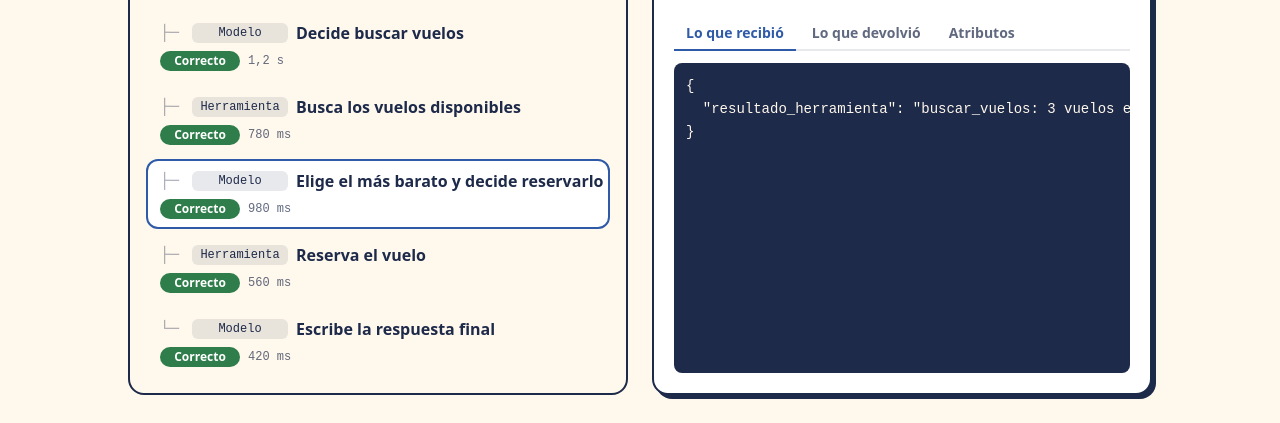
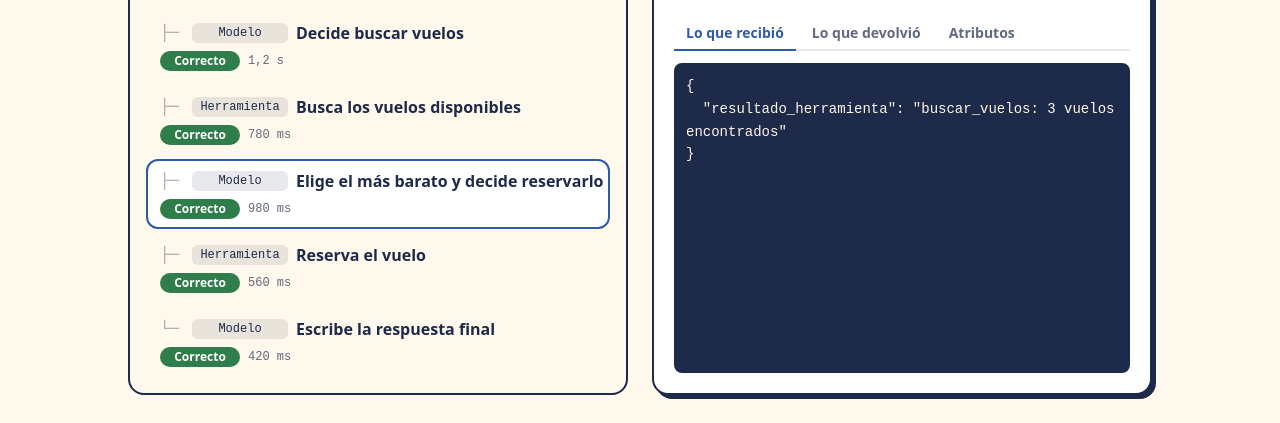
Before and after one commit to drojas-7u7/observabilidad-agentes, a React (Vite) app: page / in a window 1280 px wide. Both pictures are taken after a click on the button 378 px from the left and 3769 px from the top of the page. Shown: the part 3575-3998 px from the top of the page. Built offline with nearby package versions, Linux system fonts and the light colour scheme.

Commit message:
fix: ajuste de líneas largas en el panel de detalle

```diff
--- a/src/components/TraceExplorer/SpanDetail.tsx
+++ b/src/components/TraceExplorer/SpanDetail.tsx
@@ -80,7 +80,7 @@ function SpanDetailContent({ span }: { span: Span }) {
       <pre
         role="tabpanel"
         aria-label={activeTab.label}
-        className="mt-3 max-h-80 min-h-40 flex-1 overflow-auto rounded-lg bg-ink p-3 font-mono text-sm leading-relaxed text-background lg:max-h-none lg:basis-0"
+        className="mt-3 max-h-80 min-h-40 flex-1 overflow-auto rounded-lg bg-ink p-3 font-mono text-sm leading-relaxed whitespace-pre-wrap break-words text-background lg:max-h-none lg:basis-0"
       >
         {JSON.stringify(activeTab.value, null, 2)}
       </pre>
```
